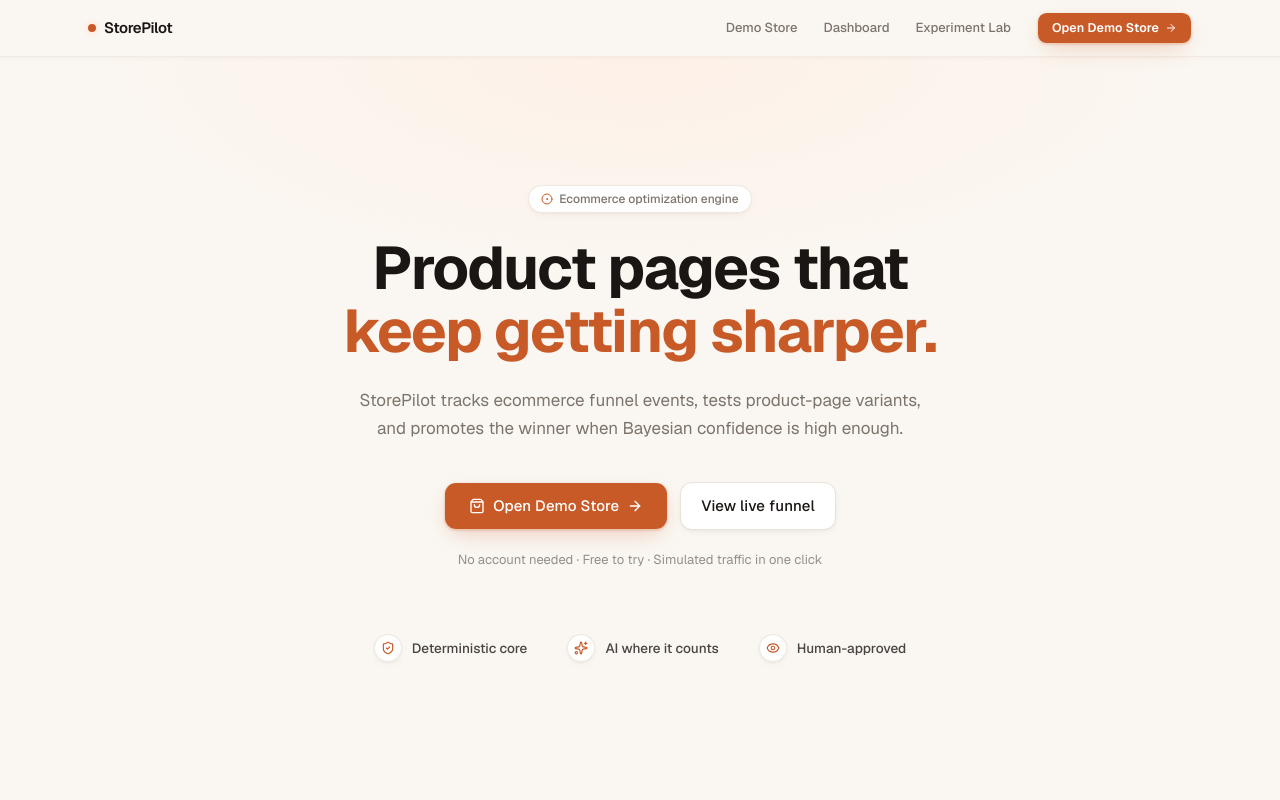
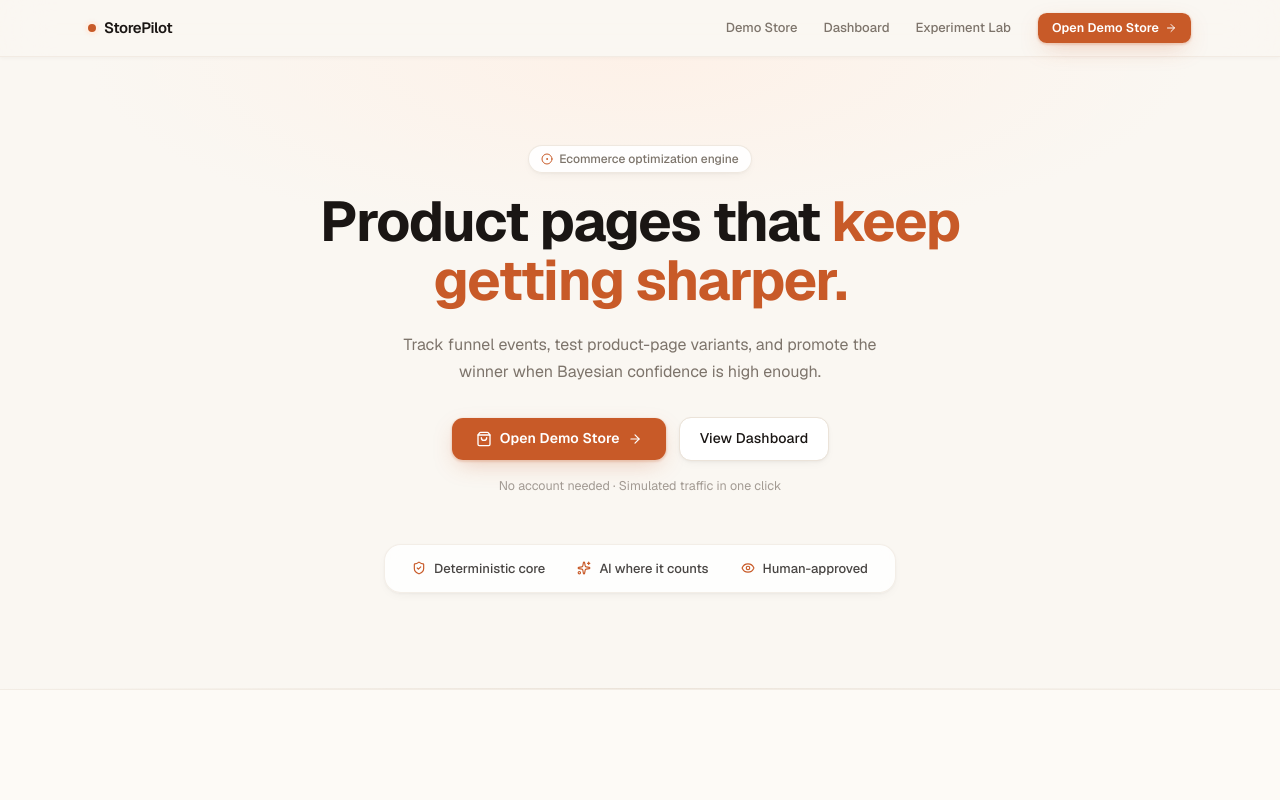
Before and after one commit to OmkarBansod02/storepilot, a Next.js app: page / in a window 1280 px wide. Shown: the top 800 px of the page. Built offline with nearby package versions, Linux system fonts and the light colour scheme.

Commit message:
chore: UI changes

```diff
--- a/src/app/page.tsx
+++ b/src/app/page.tsx
@@ -103,15 +103,15 @@
         <section className="relative overflow-hidden">
           <div
             aria-hidden
-            className="pointer-events-none absolute inset-x-0 top-0 -z-10 h-[600px] bg-[radial-gradient(65%_55%_at_50%_0%,var(--accent)_0%,transparent_75%)] opacity-90"
+            className="pointer-events-none absolute inset-x-0 top-0 -z-10 h-[520px] bg-[radial-gradient(60%_50%_at_50%_0%,var(--accent)_0%,transparent_72%)] opacity-85"
           />
           <div
             aria-hidden
             className="pointer-events-none absolute inset-x-0 bottom-0 -z-10 h-px bg-gradient-to-r from-transparent via-border to-transparent"
           />
 
-          <div className="mx-auto max-w-6xl px-6 pt-24 pb-28 sm:pt-32 sm:pb-36">
-            <div className="mx-auto max-w-2xl text-center">
+          <div className="mx-auto max-w-6xl px-6 pt-16 pb-20 sm:pt-22 sm:pb-24">
+            <div className="mx-auto max-w-[40rem] text-center">
               <Badge
                 variant="secondary"
                 className="h-7 rounded-full border-border/80 bg-card/90 px-3 text-[12px] font-medium text-muted-foreground shadow-card backdrop-blur"
@@ -120,55 +120,52 @@
                 Ecommerce optimization engine
               </Badge>
 
-              <h1 className="mt-6 font-heading text-[44px] leading-[1.05] font-bold tracking-tight text-foreground sm:text-[60px]">
+              <h1 className="mt-5 font-heading text-[40px] leading-[1.08] font-bold tracking-tight text-foreground sm:text-[56px] sm:leading-[1.05]">
                 Product pages that{" "}
                 <span className="text-primary">keep getting sharper.</span>
               </h1>
 
-              <p className="mx-auto mt-6 max-w-xl text-[16px] leading-relaxed text-muted-foreground sm:text-[17px]">
-                StorePilot tracks ecommerce funnel events, tests product-page
-                variants, and promotes the winner when Bayesian confidence is
-                high enough.
+              <p className="mx-auto mt-5 max-w-lg text-[15px] leading-[1.7] text-muted-foreground sm:text-[16px]">
+                Track funnel events, test product-page variants, and promote the
+                winner when Bayesian confidence is high enough.
               </p>
 
-              <div className="mt-10 flex flex-col items-center justify-center gap-3 sm:flex-row">
+              <div className="mt-8 flex flex-col items-center justify-center gap-3 sm:flex-row">
                 <Button
                   size="lg"
-                  className="h-12 px-6 text-[15px] shadow-primary-glow"
+                  className="h-11 px-6 text-[14px] font-semibold shadow-primary-glow"
                   asChild
                 >
                   <Link href="/demo">
                     <ShoppingBag className="size-4" />
                     Open Demo Store
-                    <ArrowRight className="size-4" />
+                    <ArrowRight className="size-3.5" />
                   </Link>
                 </Button>
                 <Button
                   variant="outline"
                   size="lg"
-                  className="h-12 px-5 text-[15px]"
+                  className="h-11 px-5 text-[14px] font-medium"
                   asChild
                 >
-                  <Link href="/dashboard">View live funnel</Link>
+                  <Link href="/dashboard">View Dashboard</Link>
                 </Button>
               </div>
 
-              <p className="mt-5 text-[13px] text-muted-foreground/80">
-                No account needed · Free to try · Simulated traffic in one click
+              <p className="mt-4 text-[12.5px] text-muted-foreground/70">
+                No account needed · Simulated traffic in one click
               </p>
             </div>
 
             {/* Principles strip */}
-            <div className="mx-auto mt-16 flex max-w-3xl flex-wrap items-center justify-center gap-x-10 gap-y-4">
+            <div className="mx-auto mt-12 flex max-w-md items-center justify-center gap-6 rounded-xl border border-border/60 bg-card/80 px-6 py-3.5 shadow-card backdrop-blur sm:max-w-lg sm:gap-8">
               {principles.map((p) => (
                 <div
                   key={p.label}
-                  className="flex items-center gap-2.5 text-[13.5px]"
+                  className="flex items-center gap-2 text-[12.5px] sm:text-[13px]"
                 >
-                  <span className="flex size-7 items-center justify-center rounded-full border border-border/80 bg-card text-primary shadow-card">
-                    <p.icon className="size-3.5" />
-                  </span>
-                  <span className="font-medium text-foreground/80">
+                  <p.icon className="size-3.5 shrink-0 text-primary" />
+                  <span className="font-medium text-foreground/80 whitespace-nowrap">
                     {p.label}
                   </span>
                 </div>
```
